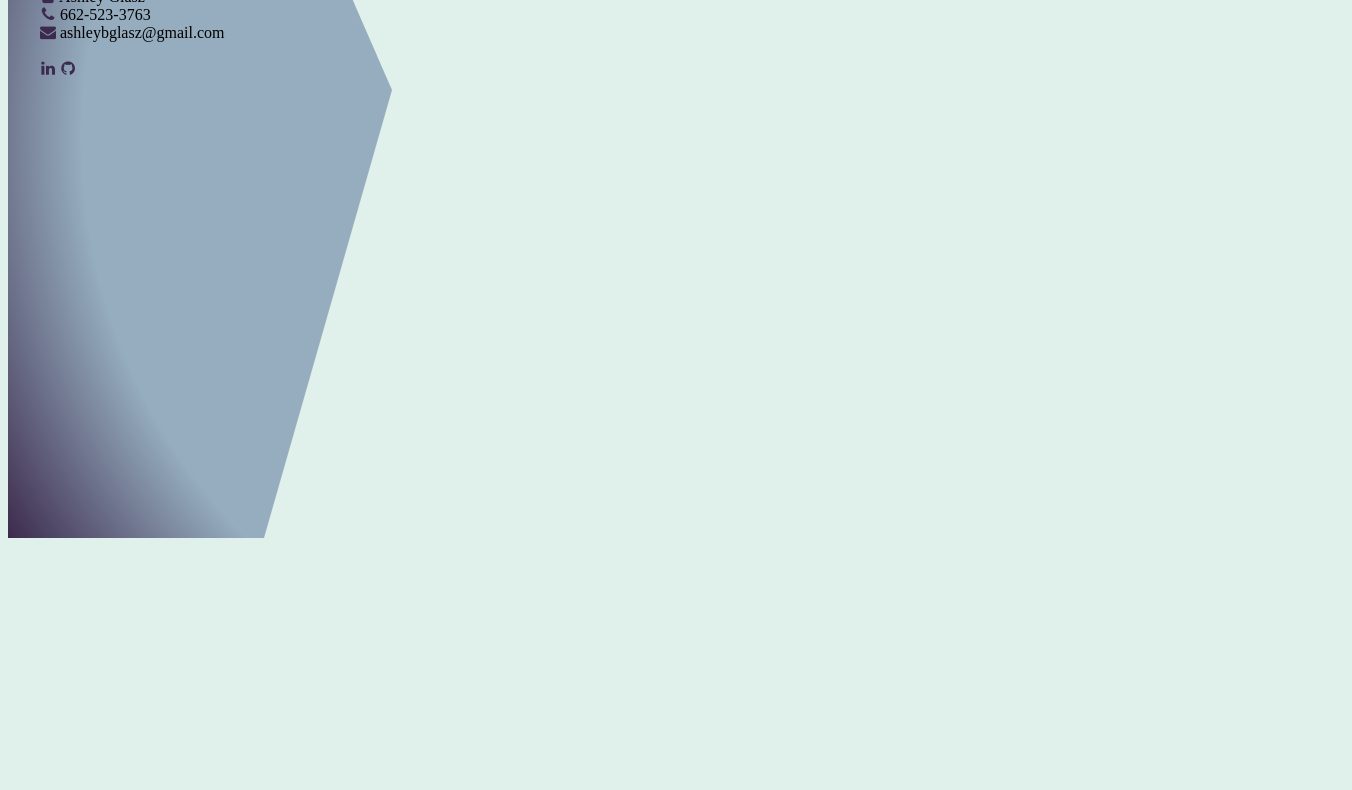
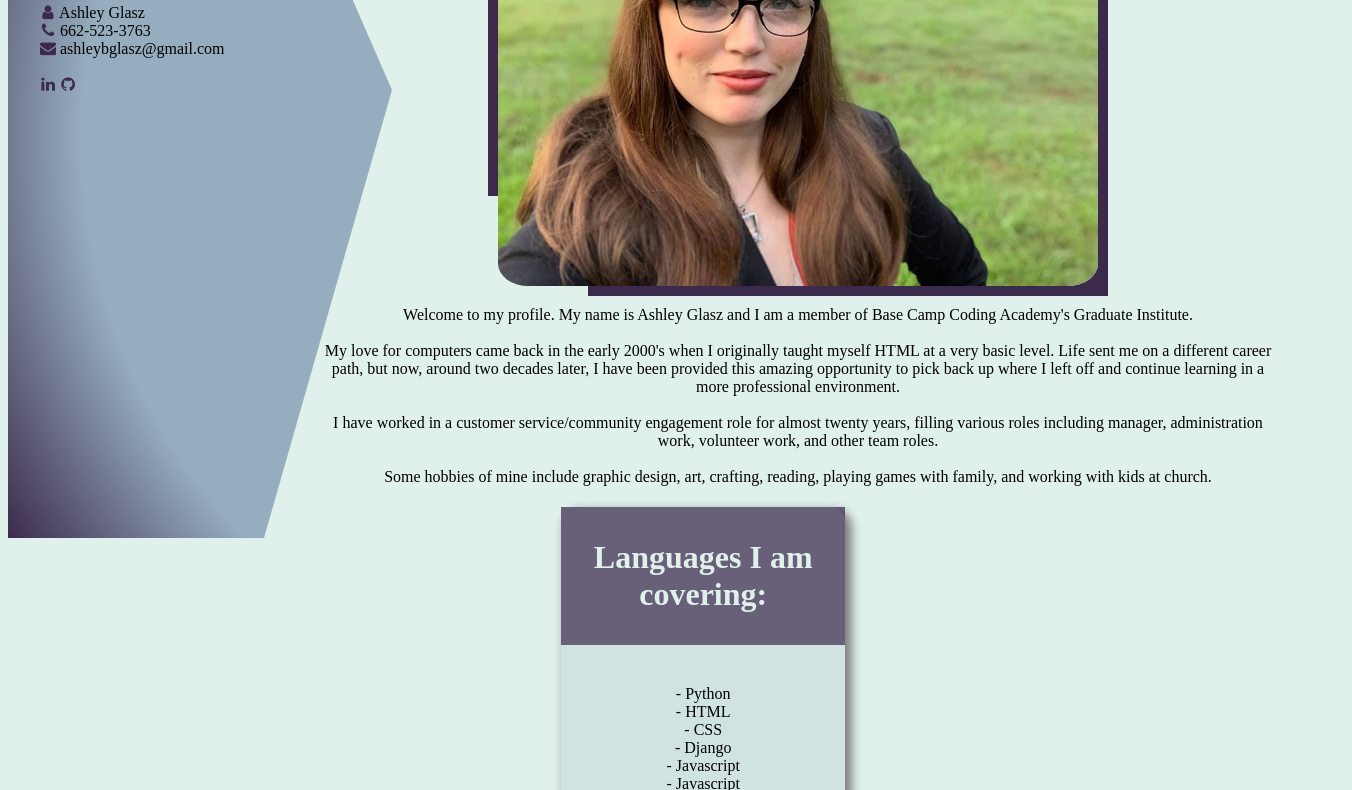
Before and after one commit to aglasz/portfolio, a plain HTML site: page index.html in a window 1280 px wide. Shown: the part 270-1060 px from the top of the page, 1352 px wide, since content can reach past the window. Before the commit the page ends 800 px from the top, so only its background shows below. Drawn offline with Linux system fonts and the light colour scheme.

Commit message:
minor style changes, moved about section to home

```diff
--- a/index.html
+++ b/index.html
@@ -37,17 +37,44 @@
         <div class="dropdown-content">
           <a href="index.html">Home</a>
           <a href="projects.html">Projects</a>
-          <a href="about.html">About Me</a>
         </div>
       </div>
+      <div class="section2">
+        <img
+          class="framed"
+          src="images\228155283_10157920260901932_2331422751797956527_n.jpg"
+          width="600"
+        /><br />
+        <span
+          ><p class="about">
+            Welcome to my profile. My name is Ashley Glasz and I am a member of
+            Base Camp Coding Academy's Graduate Institute. <br /><br />
+            My love for computers came back in the early 2000's when I
+            originally taught myself HTML at a very basic level. Life sent me on
+            a different career path, but now, around two decades later, I have
+            been provided this amazing opportunity to pick back up where I left
+            off and continue learning in a more professional environment.
+            <br /><br />
+            I have worked in a customer service/community engagement role for
+            almost twenty years, filling various roles including manager,
+            administration work, volunteer work, and other team roles.
+            <br /><br />
+            Some hobbies of mine include graphic design, art, crafting, reading,
+            playing games with family, and working with kids at church.
+          </p></span
+        >
+      </div>
       <div class="section1">
-        Languages I am covering: <br />
-        - Python <i class="fa fa-python"></i><br />
-        - HTML <i class="fa fa-html5"></i><br />
-        - CSS <i class="fa fa-css3-alt"></i> <br />
-        - Django <br />
-        - Javascript <br />
-        - Javascript <br />
+        <div class="container1">
+          <h1>Languages I am covering:</h1>
+          <br />
+          - Python <br />
+          - HTML <br />
+          - CSS <br />
+          - Django <br />
+          - Javascript <br />
+          - Javascript <br />
+        </div>
       </div>
     </div>
   </body>
--- a/style.css
+++ b/style.css
@@ -48,18 +48,23 @@
     overflow: hidden;
     padding-left: .5em;
     padding-right: .5em;
+    padding-top: 1em;
+    padding-bottom: 1em;
+    color: #e0f0ea;
 
 }
 
 .contact {
     text-align: left;
     padding-left: 2em;
+    padding-top: 1em;
     overflow: auto;
     border-radius: 5%;
 }
 
 .body {
         background-color: #e0f0ea;
+        position: inherit;
 
     }
 
```
Also changed, not shown: projects.html (+0 -1 lines).
